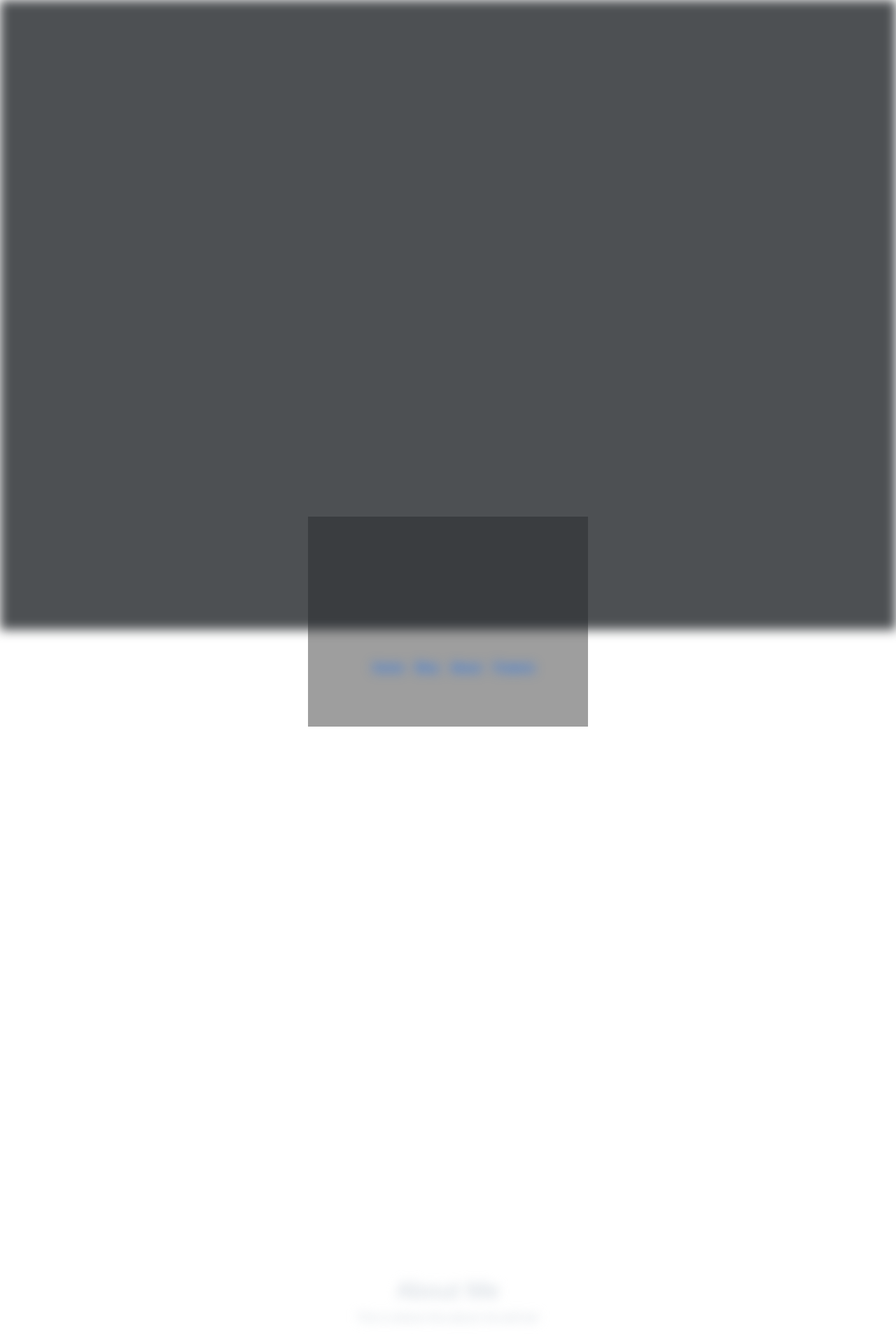
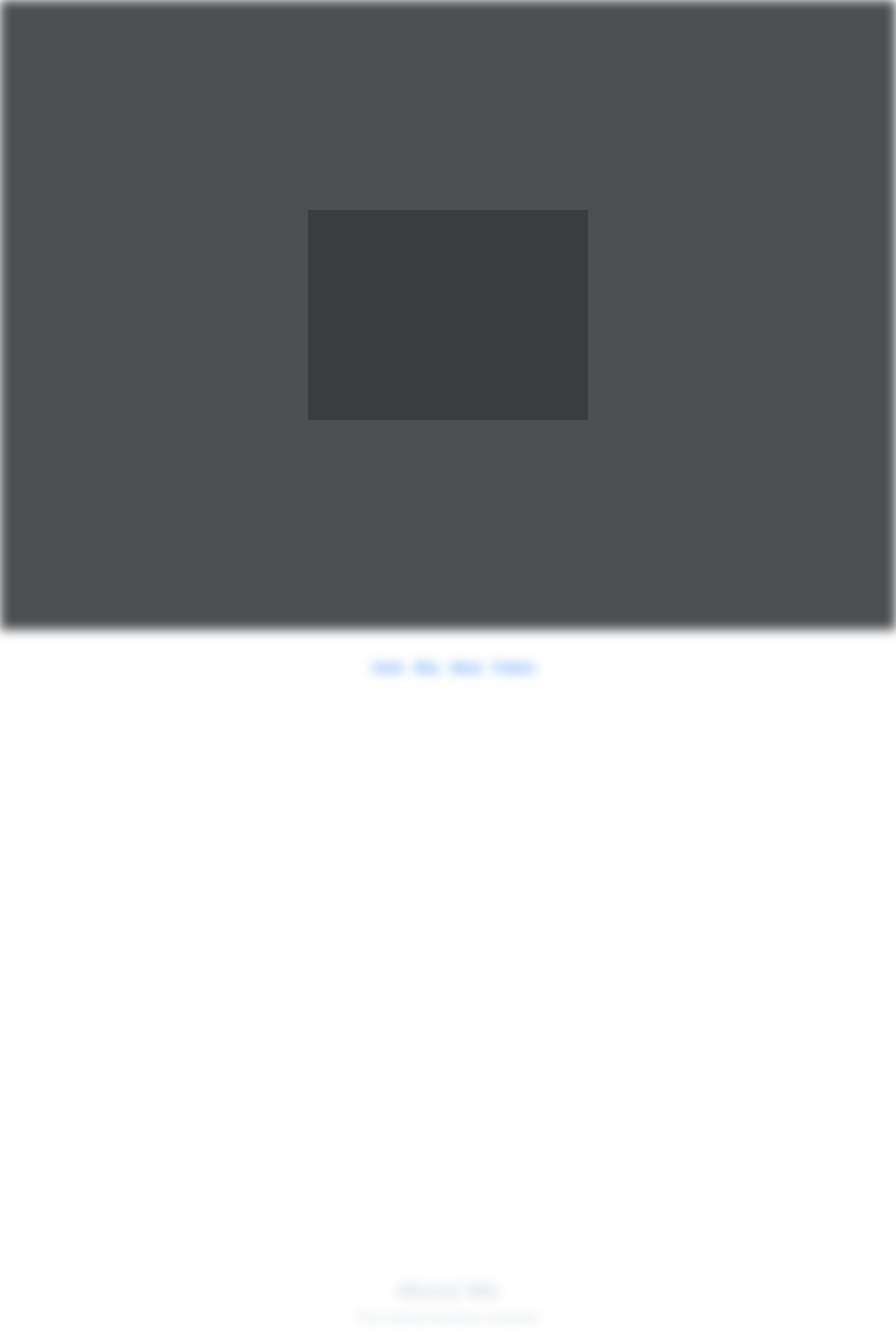
Before and after one commit to Screemm/screemm.github.io, a Jekyll site: the page built from index.md, in a window 1280 px wide. Shown: the top 1920 px of the page at 70% size. Built offline with Jekyll 4.4.1, drawn with Linux system fonts in a browser that asks for light colours; nearby versions of some CDN libraries.

Commit message:
Update index-style.html

```diff
--- a/_includes/index-style.html
+++ b/_includes/index-style.html
@@ -15,9 +15,13 @@
   }
 
   #bg-overlay {
-    background: rgba(33, 37, 41, 0.8);
+    background: rgba(33, 37, 41, 0.8) fixed;
     height: 100%;
     width: 100%;
   }
+
+  #main {
+    position: absolute;
+  }
 </style>
 </head>
```
